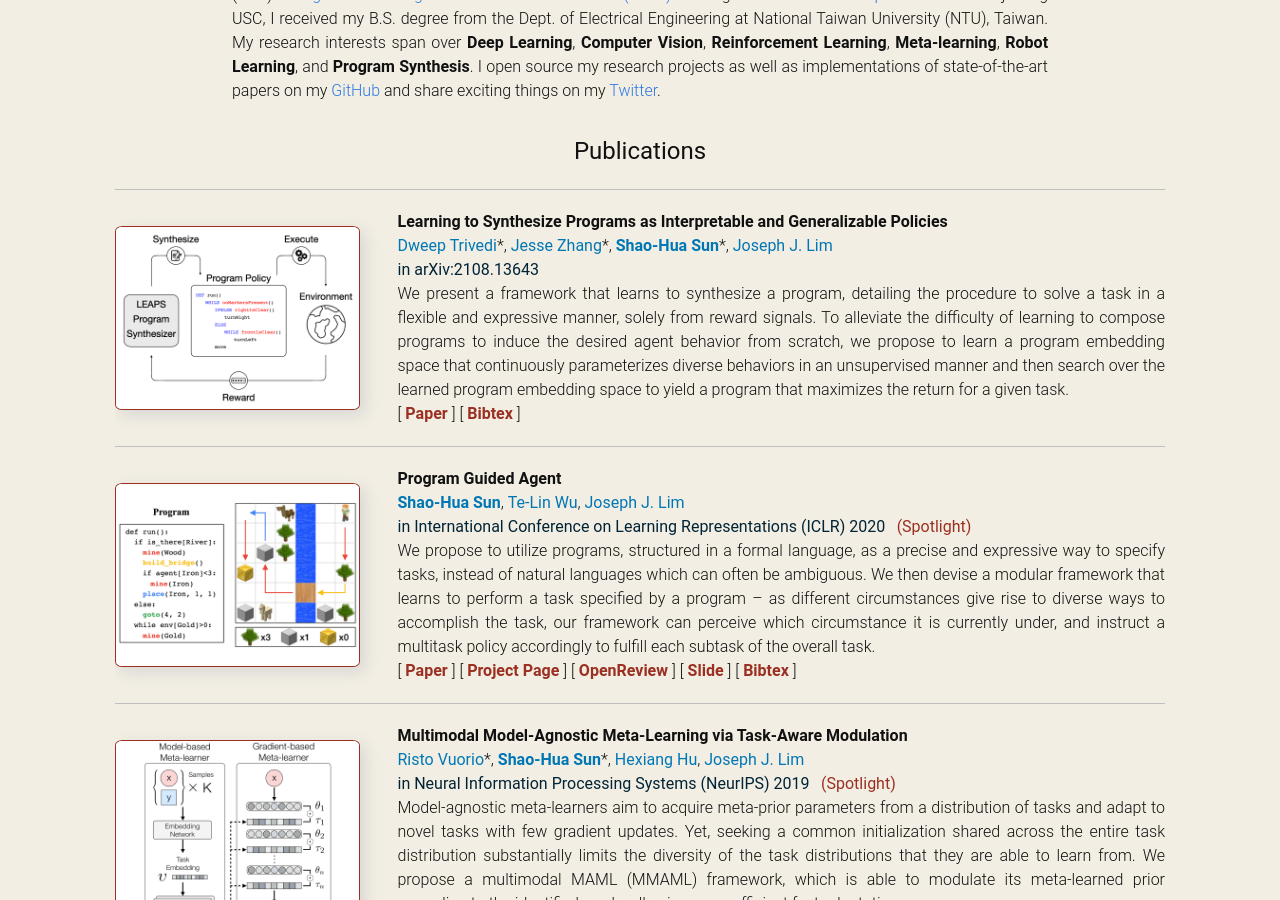
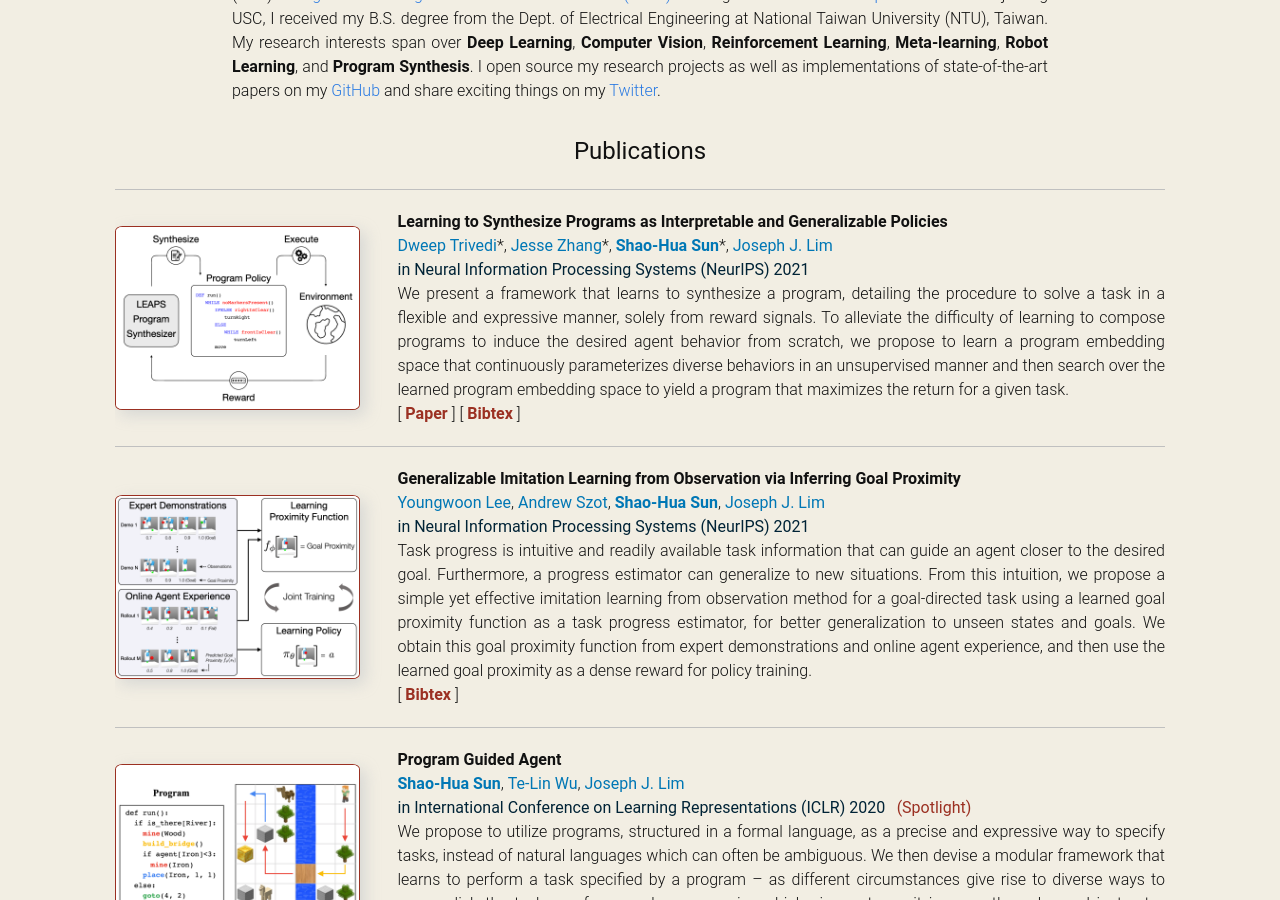
Before and after one commit to shaohua0116/shaohua0116.github.io, a Jekyll site: the page built from index.html, in a window 1280 px wide and 900 px high, scrolled down 382 px. Built offline with Jekyll 4.4.1, drawn with Linux system fonts in a browser that asks for light colours; some web fonts are replaced.

Commit message:
neurips 2021

```diff
--- a/Gemfile
+++ b/Gemfile
@@ -4,6 +4,7 @@ gem 'jekyll'
 gem 'jekyll-paginate'
 gem 'rouge'
 gem 'pygments.rb'
+gem 'webrick'
 group :jekyll_plugins do
   gem 'jekyll-compose'
   gem 'jekyll-sitemap'
--- a/_data/publications.yml
+++ b/_data/publications.yml
@@ -22,7 +22,32 @@
       url:  'https://arxiv.org/abs/2108.13643'
     - name: 'Bibtex'
       url:  '/bibtex/leaps.txt'
-  publisher:  'arXiv:2108.13643'
+  publisher:  'Neural Information Processing Systems (NeurIPS) 2021'
+  oral: false
+  oral_text: ''
+  status:   ''
+
+- title: 'Generalizable Imitation Learning from Observation via Inferring Goal Proximity'
+  date:  'Aug 2021'
+  imgurl: '/images/projects/goal.png'
+  imgprop: 'frame'
+  selected: true
+  authors:
+    - name: Youngwoon Lee
+      url:  'http://youngwoon.github.io/'
+    - name: Andrew Szot
+      url:  'https://www.andrewszot.com/'
+    - name: Shao-Hua Sun
+      url:  'https://shaohua0116.github.io/'
+      me: true
+    - name: Joseph J. Lim
+      url:  'http://www-bcf.usc.edu/~limjj/'
+  desc: 'Task progress is intuitive and readily available task information that can guide an agent closer to the desired goal. Furthermore, a progress estimator can generalize to new situations. From this intuition, we propose a simple yet effective imitation learning from observation method for a goal-directed task using a learned goal proximity function as a task progress estimator, for better generalization to unseen states and goals. We obtain this goal proximity function from expert demonstrations and online agent experience, and then use the learned goal proximity as a dense reward for policy training.'
+  abstract: 'Task progress is intuitive and readily available task information that can guide an agent closer to the desired goal. Furthermore, a progress estimator can generalize to new situations. From this intuition, we propose a simple yet effective imitation learning from observation method for a goal-directed task using a learned goal proximity function as a task progress estimator, for better generalization to unseen states and goals. We obtain this goal proximity function from expert demonstrations and online agent experience, and then use the learned goal proximity as a dense reward for policy training. We demonstrate that our proposed method can robustly generalize compared to prior imitation learning methods on a set of goal-directed tasks in navigation, locomotion, and robotic manipulation, even with demonstrations that cover only a part of the states.'
+  tags:
+    - name: 'Bibtex'
+      url:  '/bibtex/goal.txt'
+  publisher:  'Neural Information Processing Systems (NeurIPS) 2021'
   oral: false
   oral_text: ''
   status:   ''
--- /dev/null
+++ b/bibtex/goal.txt
@@ -0,0 +1,6 @@
+@inproceedings{lee2021generalizable,
+  title={Generalizable Imitation Learning from Observation via Inferring Goal Proximity},
+  author={Youngwoon Lee and Andrew Szot and Shao-Hua Sun and Joseph J. Lim},
+  booktitle={Neural Information Processing Systems},
+  year={2021}
+}
--- a/bibtex/leaps.txt
+++ b/bibtex/leaps.txt
@@ -1,6 +1,6 @@
-@article{trivedi2021learning,
+@inproceedings{trivedi2021learning,
   title={Learning to Synthesize Programs as Interpretable and Generalizable Policies},
   author={Dweep Trivedi and Jesse Zhang and Shao-Hua Sun and Joseph J. Lim},
-  journal={arXiv preprint arXiv:2108.13643},
+  booktitle={Neural Information Processing Systems},
   year={2021}
 }
```
Also changed, not shown: Gemfile.lock, images/projects/goal.png (added).
